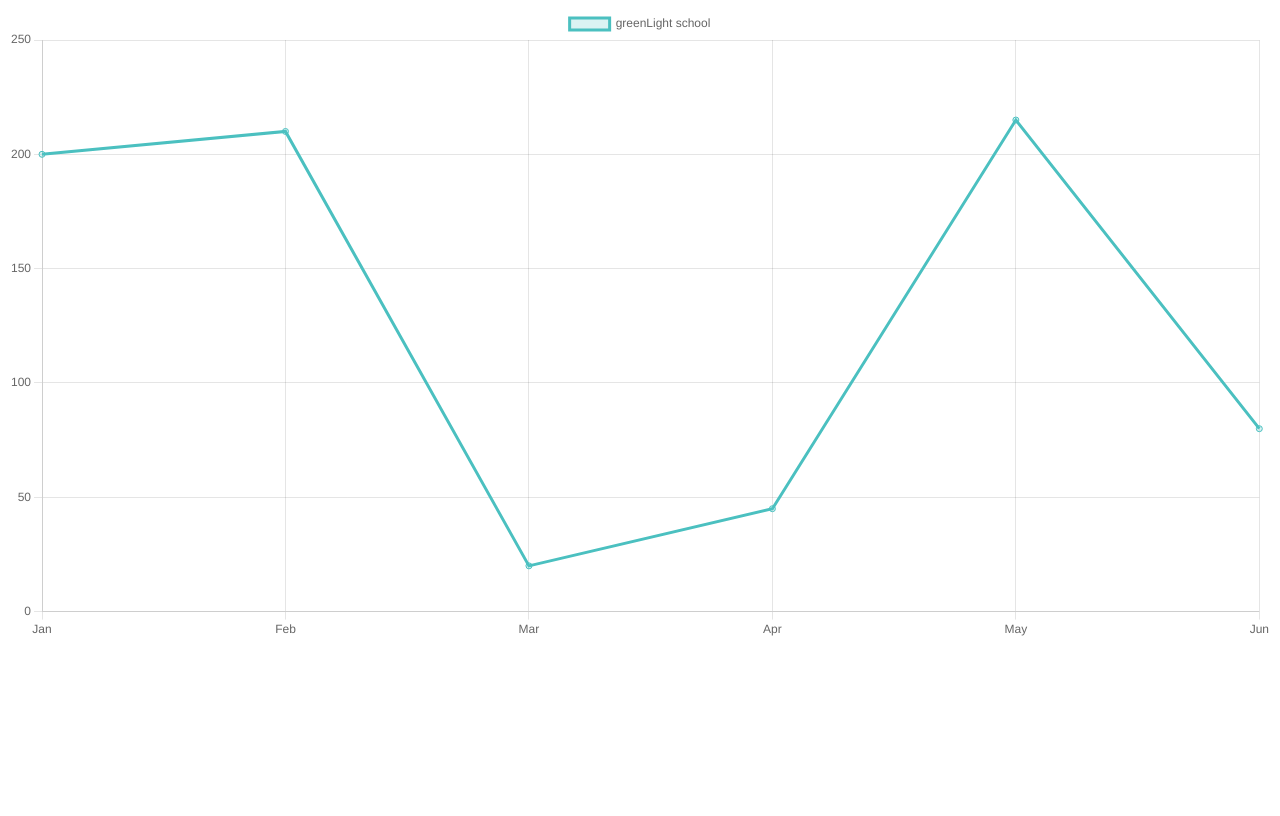
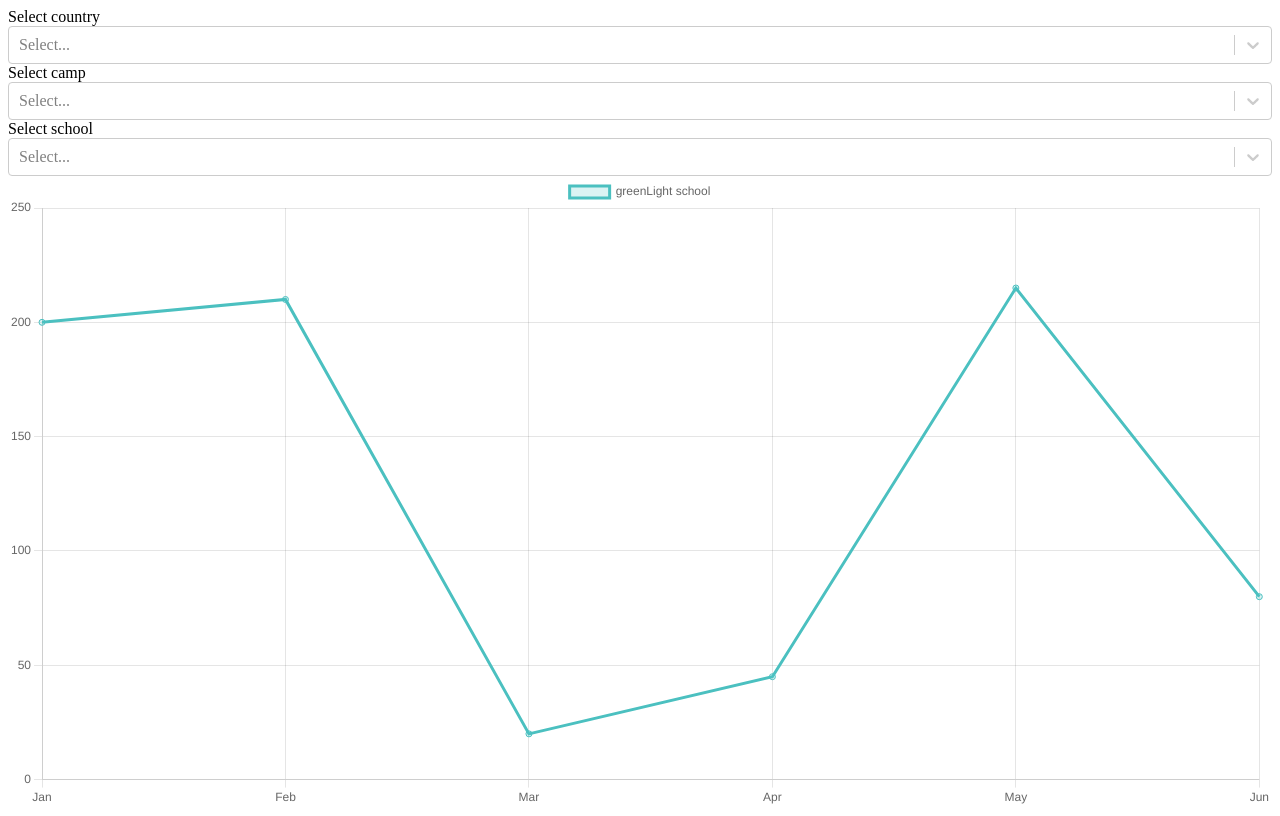
Before and after one commit to mai-mohamed/AnalysisChart, a React (Create React App) app: page / in a window 1280 px wide. Built offline with nearby package versions, Linux system fonts and the light colour scheme; data requests are answered from the project's data file.

Commit message:
retvieving dropdown data

```diff
--- /dev/null
+++ b/src/modules/lessons/components/selections/selections.tsx
@@ -0,0 +1,50 @@
+import { FC, useEffect, useState } from "react";
+import { ILessons } from "../../../../shared/models/lessons.model";
+import InputSelect from "../../../../shared/components/Select/Select";
+import { selectOptions } from "../../../../shared/models/selectOptions.model";
+import {getUniqueSet, strArrToObjArr} from "../../../../shared/utils/utils";
+
+type IProps = {
+  data: ILessons[];
+};
+
+const Selections: FC<IProps> = (props: IProps) => {
+  const [countryOptions, setCountryOptions] = useState<selectOptions[]>([]);
+  const [campOptions, setCampOptions] = useState<selectOptions[]>([]);
+  const [schoolOptions, setSchoolOptions] = useState<selectOptions[]>([]);
+
+
+  useEffect(() => {
+    const countrySet: string[] = getUniqueSet(props.data, "country");
+    setCountryOptions(strArrToObjArr(countrySet));
+
+    const campSet: string[] = getUniqueSet(props.data, "camp");
+    setCampOptions(strArrToObjArr(campSet));
+
+    const schoolSet: string[] = getUniqueSet(props.data, "school");
+    setSchoolOptions(strArrToObjArr(schoolSet));
+
+  }, [props.data]);
+
+  const handleSelectChange = () => {};
+  return (
+    <div>
+      <InputSelect
+        label="Select country"
+        handleSelectChange={handleSelectChange}
+        options={countryOptions}
+      />
+       <InputSelect
+        label="Select camp"
+        handleSelectChange={handleSelectChange}
+        options={campOptions}
+      />
+       <InputSelect
+        label="Select school"
+        handleSelectChange={handleSelectChange}
+        options={schoolOptions}
+      />
+    </div>
+  );
+};
+export default Selections;
--- a/src/modules/lessons/lessons.tsx
+++ b/src/modules/lessons/lessons.tsx
@@ -2,6 +2,7 @@ import {FC, useEffect} from "react";
 import {useDispatch, useSelector} from "react-redux";
 import {ILessons} from "../../shared/models/lessons.model";
 import Charts from "./components/charts/charts";
+import Selections from "./components/selections/selections";
 import {getLessonsData} from "./redux/actions";
 
 const Lessons:FC=()=>{
@@ -12,7 +13,8 @@ const Lessons:FC=()=>{
     },[])
     return(
         <div className="lessons-wrapper">
-
+           <Selections  //@ts-ignore
+            data={lessons.lessonsData}/>
             <Charts
              //@ts-ignore
             data={lessons.lessonsData}/>
--- /dev/null
+++ b/src/shared/utils/utils.ts
@@ -0,0 +1,15 @@
+export const strArrToObjArr = (strArr: string[]) => {
+    return strArr.map((ele) => ({
+      value: ele,
+      label: ele,
+    }));
+  };
+
+  export const getUniqueSet = (arr: any, key: string) => {
+    //@ts-ignore
+    return [...new Set(arr.map((data) => {
+          return data[key];
+        })
+      ),
+    ];
+  };
```
